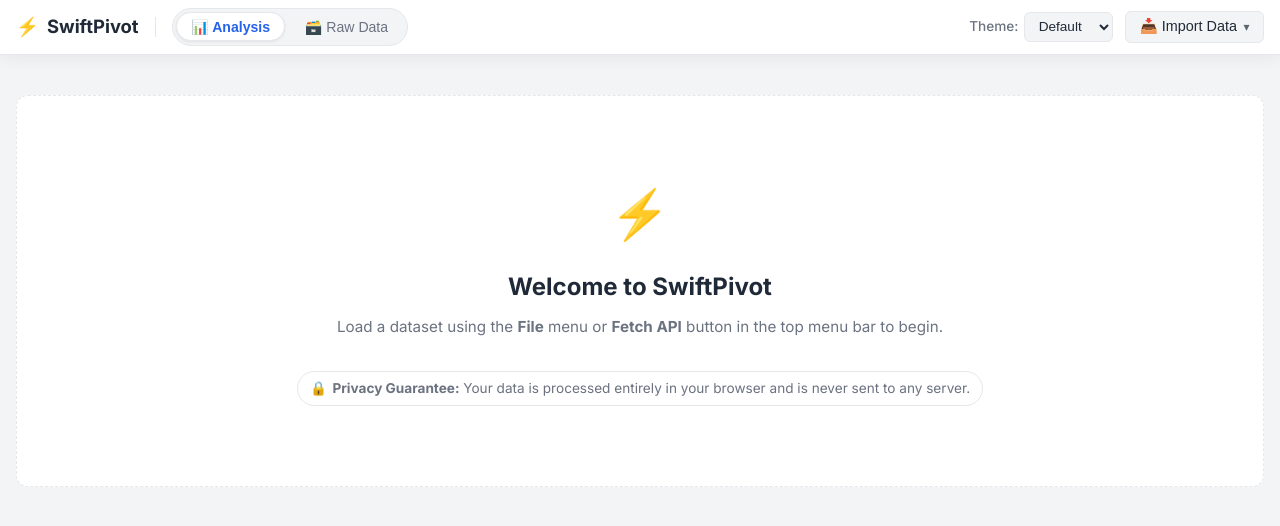
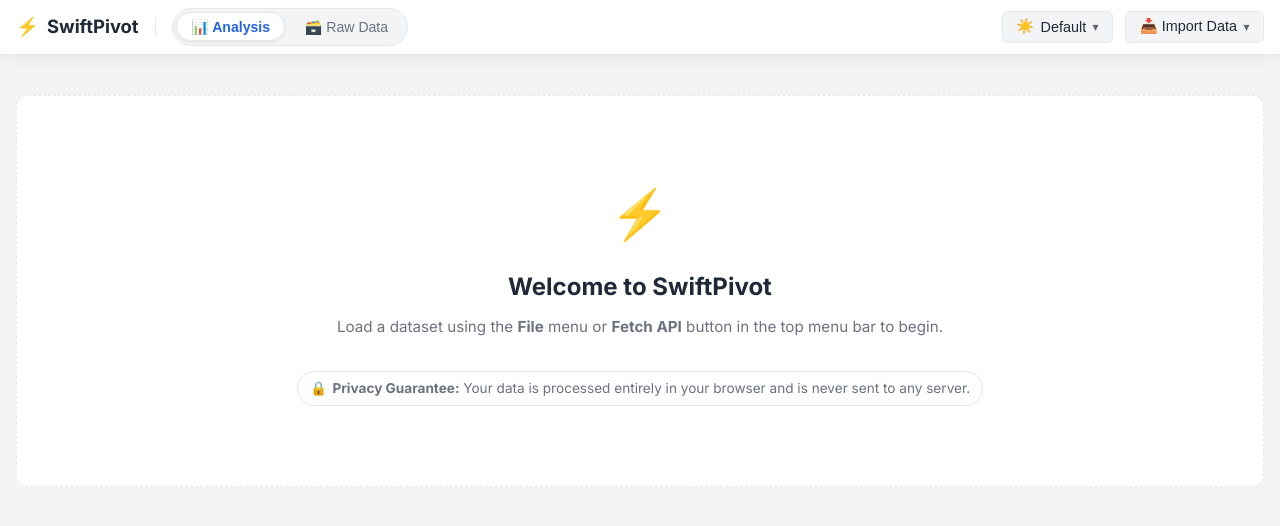
Before and after one commit to ManhLQ/SwiftPivot, a React (Vite) app: page / in a window 1280 px wide. Shown: the top 526 px of the page. Built offline with nearby package versions, Linux system fonts and the light colour scheme.

Commit message:
feat: replace native theme select with custom icon theme picker dropdown

```diff
--- a/src/components/MenuBar.css
+++ b/src/components/MenuBar.css
@@ -256,33 +256,86 @@
   background: var(--color-bg);
 }
 
-.theme-selector-wrapper {
+/* Visually Hidden class for screen reader & test compatibility */
+.sr-only {
+  position: absolute !important;
+  width: 1px !important;
+  height: 1px !important;
+  padding: 0 !important;
+  margin: -1px !important;
+  overflow: hidden !important;
+  clip: rect(0, 0, 0, 0) !important;
+  white-space: nowrap !important;
+  border: 0 !important;
+}
+
+.theme-menu-wrapper {
+  position: relative;
+}
+
+.btn-theme {
+  font-weight: 500;
+  gap: 0.4rem;
+}
+
+.btn-theme .caret {
+  font-size: 0.75rem;
+  opacity: 0.7;
+  transition: transform 0.2s ease;
+}
+
+.btn-theme.active .caret {
+  transform: rotate(180deg);
+}
+
+.theme-dropdown {
+  position: absolute;
+  top: 100%;
+  right: 0;
+  margin-top: 0.35rem;
+  background: var(--color-surface);
+  border: 1px solid var(--color-border);
+  border-radius: 0.5rem;
+  box-shadow: 0 10px 25px -5px rgba(0, 0, 0, 0.2), 0 8px 10px -6px rgba(0, 0, 0, 0.1);
+  min-width: 160px;
+  padding: 0.35rem;
+  overflow: hidden;
+  z-index: 105;
+  animation: dropdownFadeIn 0.15s ease-out;
+}
+
+.theme-dropdown .dropdown-item {
+  width: 100%;
   display: flex;
   align-items: center;
-  gap: 0.35rem;
+  gap: 0.6rem;
+  text-align: left;
+  background: transparent;
+  border: none;
+  border-radius: 0.375rem;
+  color: var(--color-text);
+  padding: 0.5rem 0.75rem;
+  font-size: 0.88rem;
+  font-weight: 500;
+  cursor: pointer;
+  transition: background-color 0.15s ease, color 0.15s ease;
 }
 
-.theme-label {
-  font-size: 0.85rem;
-  color: var(--color-text-muted);
-  font-weight: 500;
+.theme-dropdown .dropdown-item:hover {
+  background: var(--color-surface-hover, rgba(255, 255, 255, 0.06));
+  color: var(--color-accent);
 }
 
-.theme-select {
-  background: var(--color-bg);
-  border: 1px solid var(--color-border);
-  color: var(--color-text);
-  padding: 0.35rem 0.6rem;
-  border-radius: var(--radius-sm, 6px);
-  font-size: 0.85rem;
-  cursor: pointer;
-  outline: none;
-  transition: border-color 0.2s;
+.theme-dropdown .dropdown-item.active {
+  background: var(--color-surface-hover, rgba(255, 255, 255, 0.08));
+  color: var(--color-accent);
+  font-weight: 600;
 }
 
-.theme-select:hover,
-.theme-select:focus {
-  border-color: var(--color-accent);
+.theme-dropdown .check-icon {
+  margin-left: auto;
+  font-size: 0.85rem;
+  color: var(--color-accent);
 }
 
 /* Change Log Modal Styling */
--- a/src/components/MenuBar.jsx
+++ b/src/components/MenuBar.jsx
@@ -3,13 +3,14 @@
 import './MenuBar.css';
 
 const THEMES = [
-  { value: 'default', label: 'Default' },
-  { value: 'dark', label: 'Dark' },
-  { value: 'simplify', label: 'Simplify' },
+  { value: 'default', label: 'Default', icon: '☀️' },
+  { value: 'dark', label: 'Dark', icon: '🌙' },
+  { value: 'simplify', label: 'Simplify', icon: '✨' },
 ];
 
 function MenuBar({ activeView, onViewChange, onDataLoaded, vtableTheme = 'default', onThemeChange, hasData, onPurgeData, changeLog = [], onRevertToLog }) {
   const [isImportDropdownOpen, setIsImportDropdownOpen] = useState(false);
+  const [isThemeMenuOpen, setIsThemeMenuOpen] = useState(false);
   const [isApiModalOpen, setIsApiModalOpen] = useState(false);
   const [isLogModalOpen, setIsLogModalOpen] = useState(false);
   const [apiUrl, setApiUrl] = useState('');
@@ -18,20 +19,26 @@
   const [successMsg, setSuccessMsg] = useState('');
   const fileInputRef = useRef(null);
   const importMenuRef = useRef(null);
+  const themeMenuRef = useRef(null);
 
   useEffect(() => {
     const handleClickOutside = (event) => {
       if (importMenuRef.current && !importMenuRef.current.contains(event.target)) {
         setIsImportDropdownOpen(false);
       }
+      if (themeMenuRef.current && !themeMenuRef.current.contains(event.target)) {
+        setIsThemeMenuOpen(false);
+      }
     };
-    if (isImportDropdownOpen) {
+    if (isImportDropdownOpen || isThemeMenuOpen) {
       document.addEventListener('mousedown', handleClickOutside);
     }
     return () => {
       document.removeEventListener('mousedown', handleClickOutside);
     };
-  }, [isImportDropdownOpen]);
+  }, [isImportDropdownOpen, isThemeMenuOpen]);
+
+  const activeThemeObj = THEMES.find((t) => t.value === vtableTheme) || THEMES[0];
 
   const clearStatus = () => {
     setError('');
@@ -109,11 +116,11 @@
       </div>
 
       <div className="menu-actions">
-        <div className="theme-selector-wrapper">
-          <label htmlFor="theme-select" className="theme-label">Theme:</label>
+        <div className="theme-menu-wrapper" ref={themeMenuRef}>
+          <label htmlFor="theme-select" className="sr-only">Theme:</label>
           <select
             id="theme-select"
-            className="theme-select"
+            className="sr-only"
             value={vtableTheme}
             onChange={(e) => onThemeChange && onThemeChange(e.target.value)}
           >
@@ -121,6 +128,40 @@
               <option key={t.value} value={t.value}>{t.label}</option>
             ))}
           </select>
+
+          <button
+            type="button"
+            className={`menu-btn btn-theme ${isThemeMenuOpen ? 'active' : ''}`}
+            onClick={() => setIsThemeMenuOpen(!isThemeMenuOpen)}
+            aria-expanded={isThemeMenuOpen}
+            aria-haspopup="true"
+          >
+            <span className="item-icon">{activeThemeObj.icon}</span>
+            <span>{activeThemeObj.label}</span>
+            <span className="caret">▾</span>
+          </button>
+
+          {isThemeMenuOpen && (
+            <div className="theme-dropdown">
+              {THEMES.map((t) => (
+                <button
+                  key={t.value}
+                  type="button"
+                  className={`dropdown-item ${t.value === vtableTheme ? 'active' : ''}`}
+                  onClick={() => {
+                    if (onThemeChange) {
+                      onThemeChange(t.value);
+                    }
+                    setIsThemeMenuOpen(false);
+                  }}
+                >
+                  <span className="item-icon">{t.icon}</span>
+                  <span>{t.label}</span>
+                  {t.value === vtableTheme && <span className="check-icon">✓</span>}
+                </button>
+              ))}
+            </div>
+          )}
         </div>
 
         <div className="import-menu-wrapper" ref={importMenuRef}>
```
Also changed, not shown: 1 other file (tests, documents, lock files or other folders).
